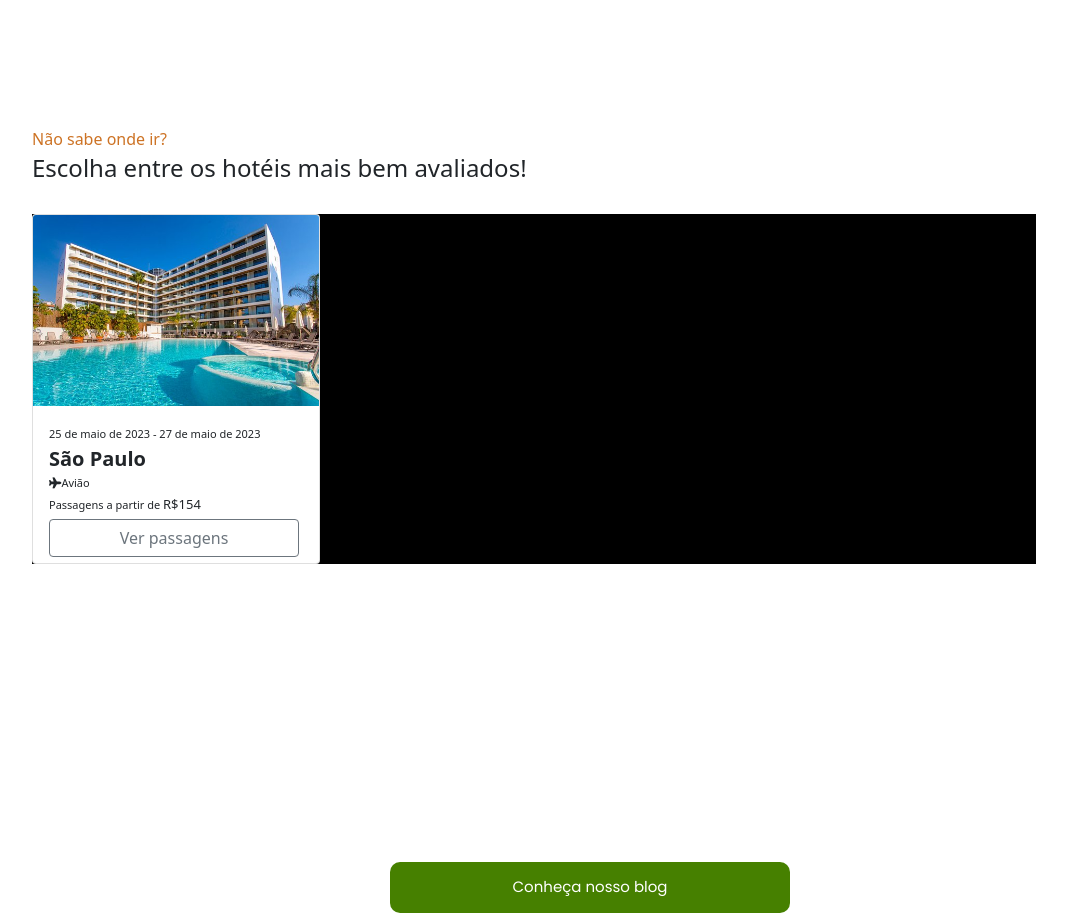
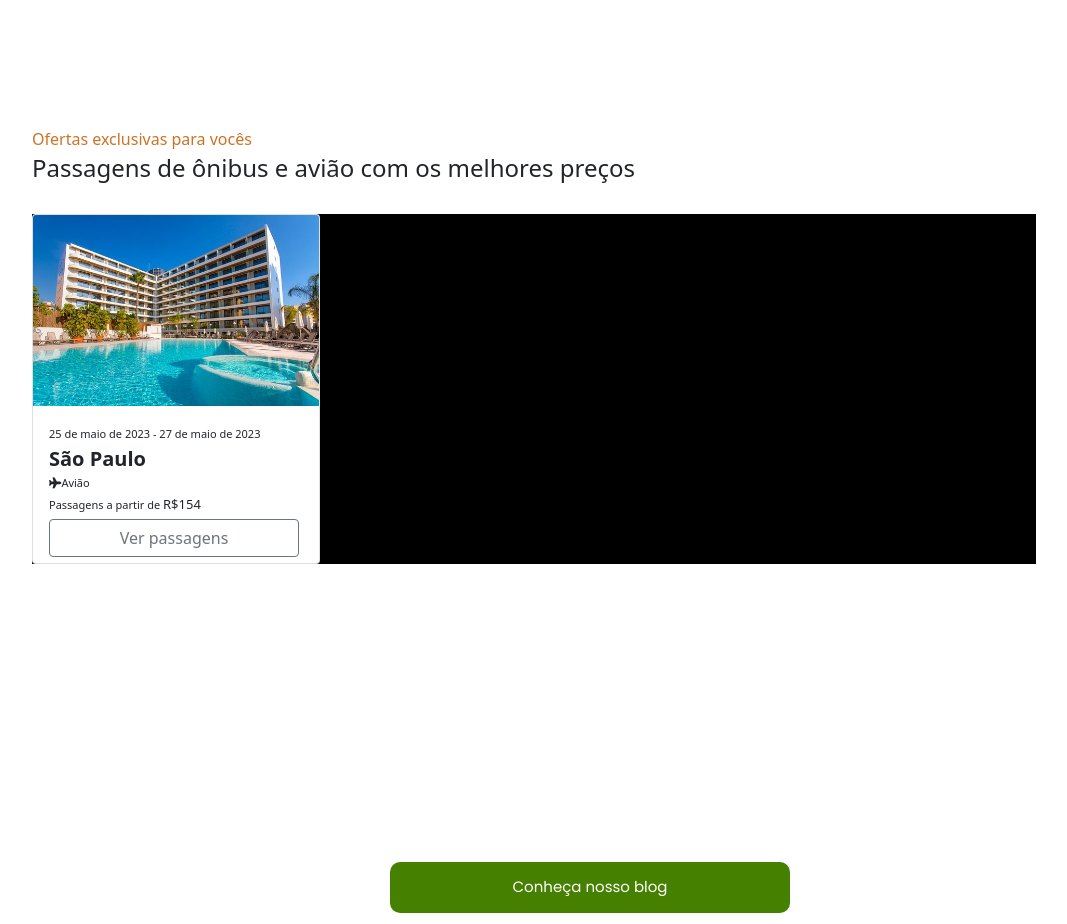
Before and after one commit to Projeto-Traveller/ProjetoTraveller, a plain HTML site: page index.html in a window 1280 px wide. Shown: the part 1640-2564 px from the top of the page, without its empty margins (50-1117 px from the left). Drawn offline with nearby package versions, Linux system fonts and the light colour scheme.

Commit message:
PF-18 Texto das viagens

```diff
--- a/index.html
+++ b/index.html
@@ -196,8 +196,8 @@
         </section>
         <section class="window">
             <article class="container-lg">
-                <p>Não sabe onde ir?</p>
-                <h4>Escolha entre os hotéis mais bem avaliados!</h4>
+                <p>Ofertas exclusivas para vocês</p>
+                <h4>Passagens de ônibus e avião com os melhores preços</h4>
                 <div class="hoteis">
                     <div class="card">
                         <img src="./assets/hotel.jpg" class="card-img-top" alt="...">
```
